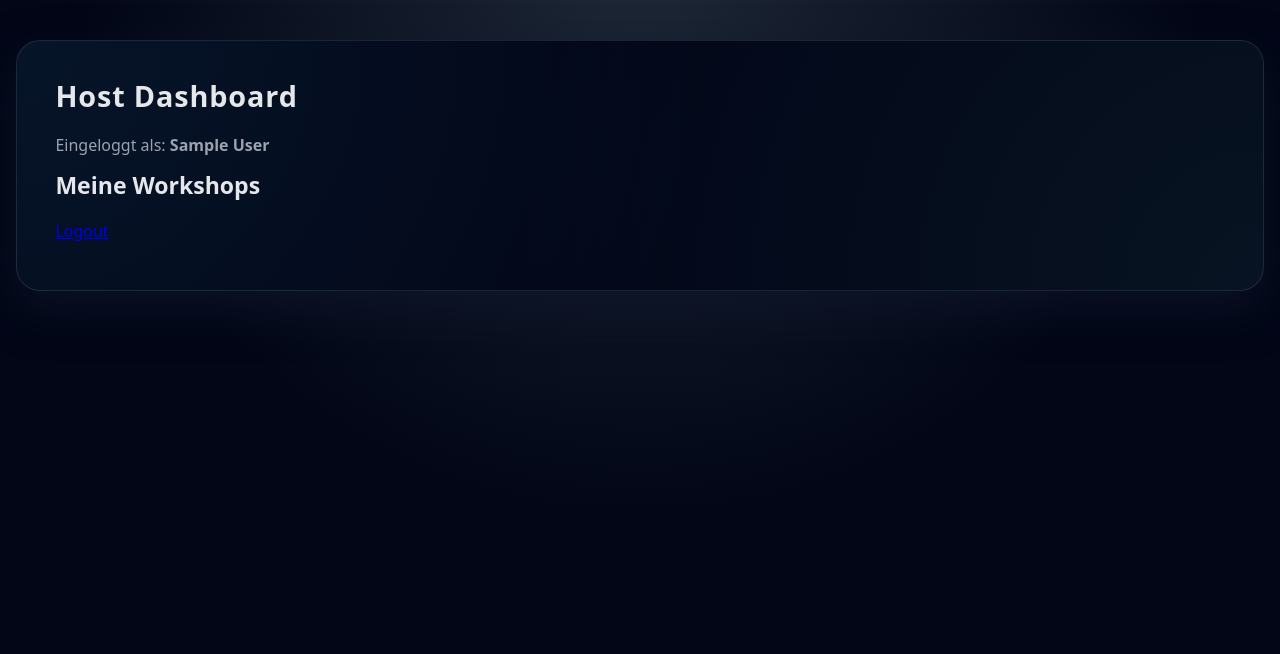
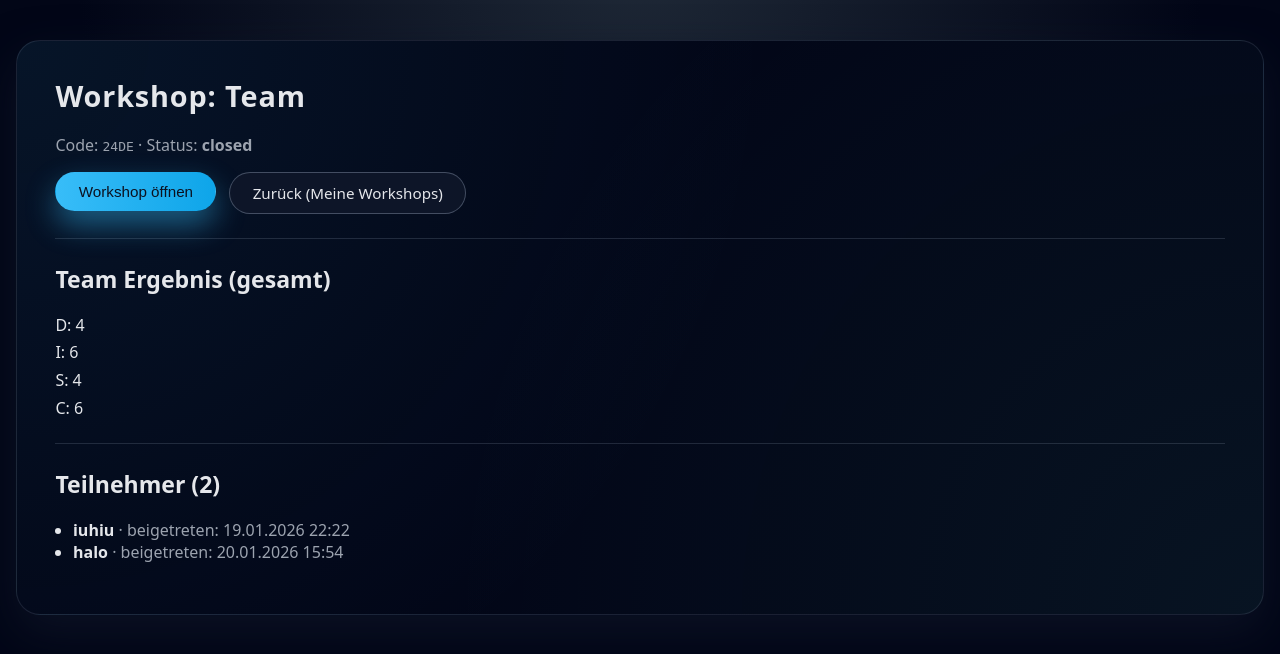
Before and after one commit to emresavas153/disc-personalitytest-app, a Flask app: a page that uses templates/host_dashboard.html in a window 1280 px wide. Shown: the part 47-701 px from the top of the page. Run offline with Flask 3, Linux system fonts and the light colour scheme; the visitor is signed in with stand-in values (Sample User, id 1).

Commit message:
Enhance host dashboard and results display with participant details, update workshop status toggle, and improve overall layout

```diff
--- a/app.py
+++ b/app.py
@@ -3,6 +3,7 @@ import secrets
 
 from flask import Flask, render_template, request, redirect, url_for, session
 from werkzeug.security import generate_password_hash, check_password_hash
+from sqlalchemy import func
 
 from db import db, init_db
 from models import Host, Workshop, Participant, Question, Answer
@@ -39,19 +40,7 @@ with app.app_context():
     seed_questions()
 app.secret_key = "dev-secret-change-later"
 
-#Testdaten
-FAKE_HOST = {
-    "email": "host@example.com",
-    "password": "pass123",
-    "name": "Demo Host"
-}
 
-QUESTIONS = [
-    {"id": 1, "text": "Ich treffe Entscheidungen schnell.", "dimension": "D"},
-    {"id": 2, "text": "Ich bin kontaktfreudig.", "dimension": "I"},
-    {"id": 3, "text": "Ich arbeite gern strukturiert.", "dimension": "C"},
-    {"id": 4, "text": "Ich bin geduldig.", "dimension": "S"},
-]
 
 
 @app.route("/")
@@ -95,8 +84,43 @@ def workshop_create():
 
 @app.route("/workshops/<code>/host", methods=["GET"])
 def host_dashboard(code):
-    # Host-Ansicht (Übersicht über Teilnehmer & Ergebnisse)
-    return render_template("host_dashboard.html", code=code, questions=QUESTIONS)
+    if not require_host_login():
+        return redirect(url_for("login_get"))
+
+    workshop = Workshop.query.filter_by(code=code, host_id=session["host_id"]).first_or_404()
+
+    participants = Participant.query.filter_by(workshop_id=workshop.id).order_by(Participant.joined_at.asc()).all()
+
+    # Team Aggregat
+    team = {"D": 0, "I": 0, "S": 0, "C": 0}
+    rows = (
+        db.session.query(Question.dimension, func.sum(Answer.value))
+        .join(Answer, Answer.question_id == Question.id)
+        .filter(Answer.workshop_id == workshop.id)
+        .group_by(Question.dimension)
+        .all()
+    )
+    for dim, total in rows:
+        team[dim] = int(total or 0)
+
+    return render_template(
+        "host_dashboard.html",
+        workshop=workshop,
+        participants=participants,
+        team=team
+    )
+
+@app.route("/workshops/<code>/toggle", methods=["POST"])
+def workshop_toggle(code):
+    if not require_host_login():
+        return redirect(url_for("login_get"))
+
+    workshop = Workshop.query.filter_by(code=code, host_id=session["host_id"]).first_or_404()
+
+    workshop.status = "closed" if workshop.status == "open" else "open"
+    db.session.commit()
+
+    return redirect(url_for("host_dashboard", code=code))
 
 
 @app.route("/join", methods=["GET"])
@@ -105,10 +129,13 @@ def join_get():
     return render_template("join_session.html")
 
 
+from sqlalchemy import func
+import secrets
+
 @app.route("/join", methods=["POST"])
 def join_post():
-    name = (request.form.get("name") or "").strip()
-    code = (request.form.get("code") or "").strip().upper()
+    name = request.form.get("name", "").strip()
+    code = request.form.get("code", "").strip().upper()
 
     if not name or not code:
         return render_template("join_session.html", error="Bitte Name und Code eingeben.")
@@ -116,23 +143,29 @@ def join_post():
     workshop = Workshop.query.filter_by(code=code).first()
     if not workshop:
         return render_template("join_session.html", error="Workshop-Code nicht gefunden.")
+    if workshop.status != "open":
+        return render_template("join_session.html", error="Dieser Workshop ist geschlossen.")
 
-    token = secrets.token_hex(16)
+    # Participant anlegen (Token = öffentlich/teilbar, ID = intern)
+    participant_token = secrets.token_urlsafe(24)
 
-    participant = Participant(
+    p = Participant(
         name=name,
-        participant_token=token,
-        workshop_id=workshop.id
+        participant_token=participant_token,
+        workshop_id=workshop.id,
     )
-    db.session.add(participant)
+    db.session.add(p)
     db.session.commit()
 
-    # merken wer du bist (für eigenes Ergebnis + Antworten speichern)
-    session["participant_id"] = participant.id
-    session["participant_token"] = token
-    session["workshop_code"] = code
+    # Teilnehmer “einloggen”
+    session["participant_id"] = p.id
+    session["participant_token"] = p.participant_token
+    session["workshop_id"] = workshop.id
+    session["workshop_code"] = workshop.code
 
-    return redirect(url_for("test_get", code=code))
+    return redirect(url_for("test_get", code=workshop.code))
+
+
 
 
 
@@ -140,43 +173,54 @@ def join_post():
 def test_get(code):
     workshop = Workshop.query.filter_by(code=code).first_or_404()
 
-    # Optional: sicherstellen, dass Participant in diesem Workshop ist
-    if session.get("workshop_code") != code or not session.get("participant_id"):
+
+    # Teilnehmer muss aus genau diesem Workshop kommen
+    if session.get("workshop_id") != workshop.id or "participant_id" not in session:
         return redirect(url_for("join_get"))
 
     questions = Question.query.order_by(Question.id.asc()).all()
+
+    # Fullscreen für dein Quiz
     return render_template("test.html", code=code, questions=questions, fullscreen=True)
+
+
+
 
 
 @app.route("/workshops/<code>/submit", methods=["POST"])
 def test_submit(code):
     workshop = Workshop.query.filter_by(code=code).first_or_404()
 
-    participant_id = session.get("participant_id")
-    if not participant_id or session.get("workshop_code") != code:
+
+    if session.get("workshop_id") != workshop.id or "participant_id" not in session:
         return redirect(url_for("join_get"))
+
+    participant_id = session["participant_id"]
+
+    # falls User erneut abgibt: alte Antworten löschen
+    Answer.query.filter_by(workshop_id=workshop.id, participant_id=participant_id).delete()
+    db.session.commit()
 
     questions = Question.query.order_by(Question.id.asc()).all()
 
-    # optional: alte Antworten dieses Teilnehmers in diesem Workshop löschen (falls re-test)
-    Answer.query.filter_by(workshop_id=workshop.id, participant_id=participant_id).delete()
+    for q in questions:
+        val = request.form.get(f"q_{q.id}")
+        if val is None:
+            # wenn JS sauber ist, passiert das nicht, aber als Absicherung:
+            return redirect(url_for("test_get", code=code))
 
-    for q in questions:
-        raw = request.form.get(f"q_{q.id}")
-        if raw is None:
-            # falls jemand irgendwie submit macht ohne alles zu beantworten:
-            return redirect(url_for("test_get", code=code))
-        value = int(raw)
-
-        db.session.add(Answer(
-            value=value,
+        a = Answer(
+            value=int(val),
             participant_id=participant_id,
             question_id=q.id,
-            workshop_id=workshop.id
-        ))
+            workshop_id=workshop.id,
+        )
+        db.session.add(a)
 
     db.session.commit()
     return redirect(url_for("results", code=code))
+
+
 
 
 
@@ -185,41 +229,46 @@ def test_submit(code):
 def results(code):
     workshop = Workshop.query.filter_by(code=code).first_or_404()
 
-    participant_id = session.get("participant_id")
-    if not participant_id or session.get("workshop_code") != code:
+    if session.get("workshop_id") != workshop.id or "participant_id" not in session:
         return redirect(url_for("join_get"))
 
-    # alle Answers im Workshop + Questions joinen um Dimension zu kennen
-    all_answers = (
-        db.session.query(Answer, Question)
-        .join(Question, Answer.question_id == Question.id)
-        .filter(Answer.workshop_id == workshop.id)
+    participant_id = session["participant_id"]
+
+    # Mein Ergebnis
+    my = {"D": 0, "I": 0, "S": 0, "C": 0}
+    my_rows = (
+        db.session.query(Question.dimension, func.sum(Answer.value))
+        .join(Answer, Answer.question_id == Question.id)
+        .filter(Answer.workshop_id == workshop.id, Answer.participant_id == participant_id)
+        .group_by(Question.dimension)
         .all()
     )
+    for dim, total in my_rows:
+        my[dim] = int(total or 0)
 
-    # Team aggregat
+    # Team Ergebnis (inkl. mir)
     team = {"D": 0, "I": 0, "S": 0, "C": 0}
-    for a, q in all_answers:
-        team[q.dimension] += a.value
-
-    # mein Ergebnis
-    my_answers = (
-        db.session.query(Answer, Question)
-        .join(Question, Answer.question_id == Question.id)
-        .filter(Answer.workshop_id == workshop.id, Answer.participant_id == participant_id)
+    team_rows = (
+        db.session.query(Question.dimension, func.sum(Answer.value))
+        .join(Answer, Answer.question_id == Question.id)
+        .filter(Answer.workshop_id == workshop.id)
+        .group_by(Question.dimension)
         .all()
     )
-    my = {"D": 0, "I": 0, "S": 0, "C": 0}
-    for a, q in my_answers:
-        my[q.dimension] += a.value
+    for dim, total in team_rows:
+        team[dim] = int(total or 0)
+
+    participant = Participant.query.get(participant_id)
 
     return render_template(
         "results.html",
-        code=code,
-        team_name=workshop.title,
-        team_results=team,
-        my_results=my
+        workshop=workshop,
+        participant=participant,
+        my=my,
+        team=team,
+        fullscreen=False
     )
+
 
 
 @app.route("/login", methods=["GET"])
--- a/models.py
+++ b/models.py
@@ -25,6 +25,7 @@ class Workshop(db.Model):
 
     participants = db.relationship("Participant", back_populates="workshop", cascade="all, delete-orphan")
     answers = db.relationship("Answer", back_populates="workshop", cascade="all, delete-orphan")
+
 
 
 
--- a/templates/host_dashboard.html
+++ b/templates/host_dashboard.html
@@ -1,20 +1,48 @@
 {% extends "base.html" %}
 {% block content %}
 
-<h1>Host Dashboard</h1>
-<p>Eingeloggt als: <strong>{{ session.get("host_name") }}</strong></p>
+<h1>Workshop: {{ workshop.title }}</h1>
+<p>
+  Code: <code>{{ workshop.code }}</code> · Status:
+  <strong>{{ workshop.status }}</strong>
+</p>
 
-<h2>Meine Workshops</h2>
+<div class="btn-row" style="margin-top: 1rem;">
+  <form method="POST" action="{{ url_for('workshop_toggle', code=workshop.code) }}" style="margin:0;">
+    {% if workshop.status == "open" %}
+      <button class="btn btn-secondary" type="submit">Workshop schließen</button>
+    {% else %}
+      <button class="btn btn-primary" type="submit">Workshop öffnen</button>
+    {% endif %}
+  </form>
 
-<ul>
-  {% for w in workshops %}
-    <li>
-      <strong>{{ w.title }}</strong> – Code: <code>{{ w.code }}</code> – Status: {{ w.status }}
-      <!-- später: Link zur Workshop-Detailseite -->
-    </li>
-  {% endfor %}
+  <a class="btn btn-secondary" href="{{ url_for('dashboard') }}">Zurück (Meine Workshops)</a>
+</div>
+
+<hr style="margin: 1.5rem 0; border: 0; border-top: 1px solid rgba(148,163,184,0.2);">
+
+<h2>Team Ergebnis (gesamt)</h2>
+<ul class="results-list">
+  <li>D: {{ team["D"] }}</li>
+  <li>I: {{ team["I"] }}</li>
+  <li>S: {{ team["S"] }}</li>
+  <li>C: {{ team["C"] }}</li>
 </ul>
 
-<p><a href="{{ url_for('logout') }}">Logout</a></p>
+<hr style="margin: 1.5rem 0; border: 0; border-top: 1px solid rgba(148,163,184,0.2);">
+
+<h2>Teilnehmer ({{ participants|length }})</h2>
+{% if participants|length == 0 %}
+  <p>Noch keine Teilnehmer beigetreten.</p>
+{% else %}
+  <ul>
+    {% for p in participants %}
+      <li>
+        <strong>{{ p.name }}</strong>
+        <span style="color: var(--muted);">· beigetreten: {{ p.joined_at.strftime("%d.%m.%Y %H:%M") }}</span>
+      </li>
+    {% endfor %}
+  </ul>
+{% endif %}
 
 {% endblock %}
```
Also changed, not shown: templates/results.html (+20 -14 lines), instance/app.sqlite, 1 other file.
